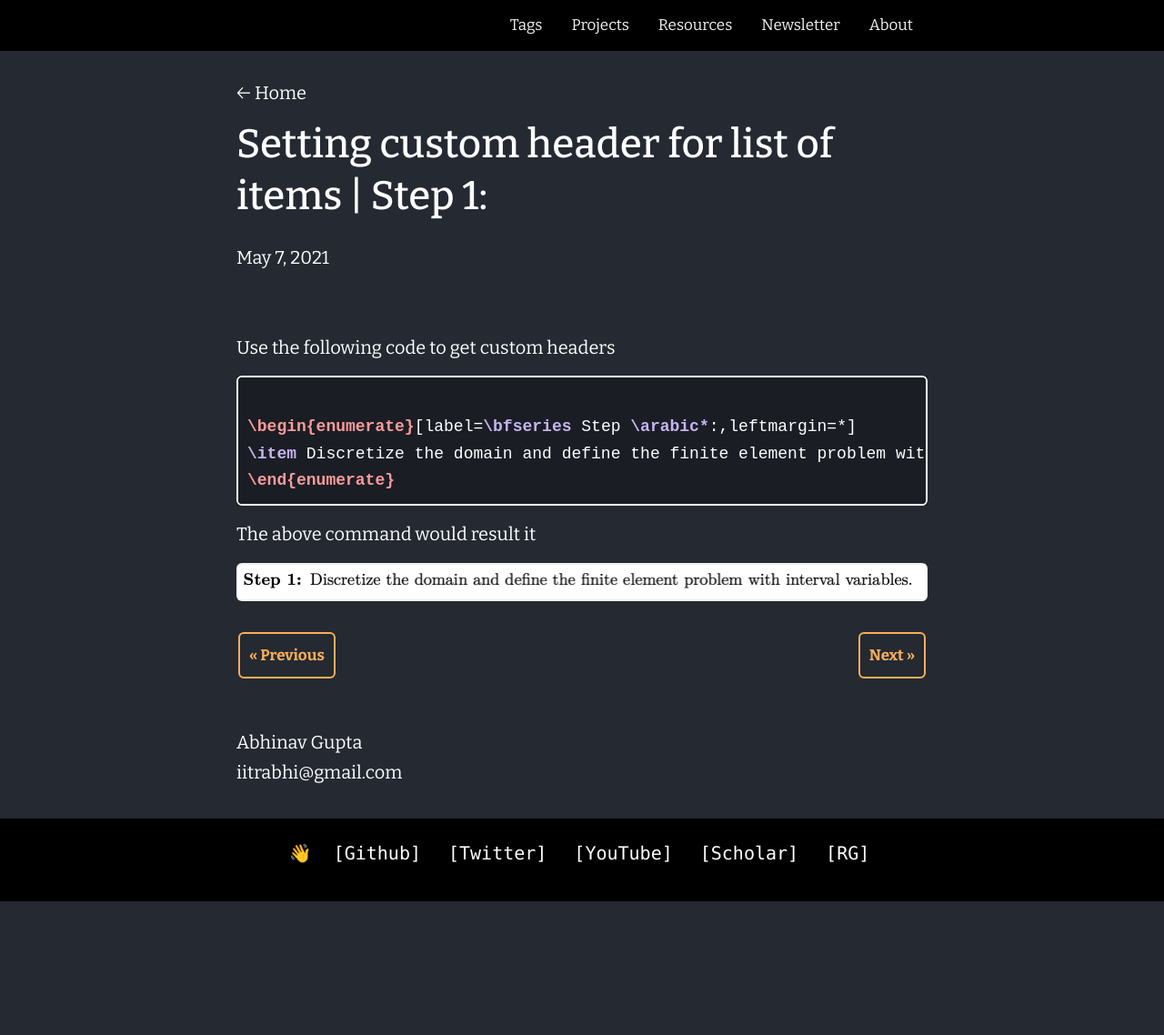
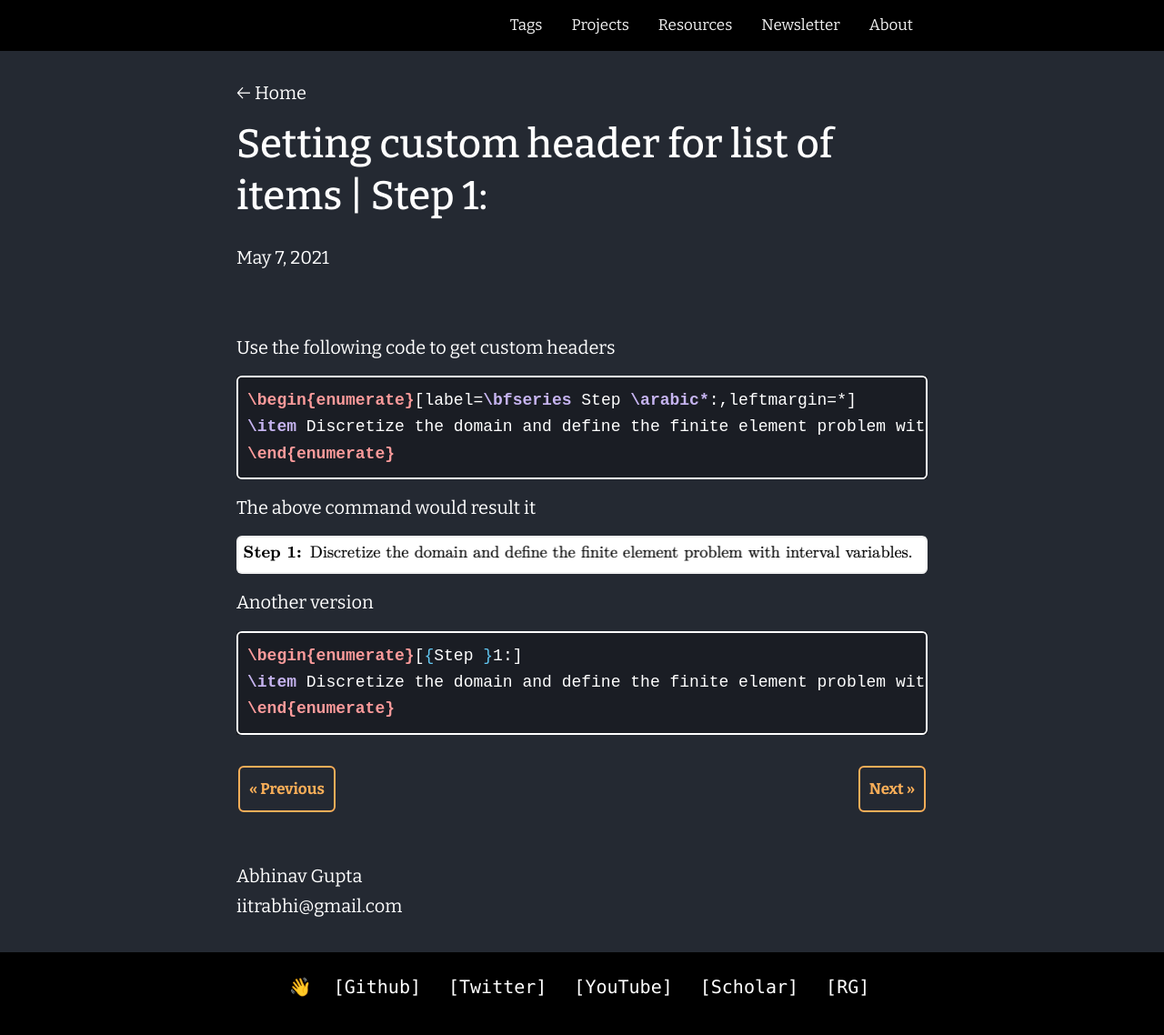
Before and after one commit to iitrabhi/iitrabhi.github.io, a Jekyll site: the page built from _posts/2021/2021-05-07-custom-enumerate-header.md, in a window 1280 px wide. Shown: the whole page at 91% size. Built offline with Jekyll 4.4.1, drawn with Linux system fonts in a browser that asks for light colours; before the commit the page ends 991 px from its top, so only the background shows below that.

Commit message:
Update 2021-05-07-custom-enumerate-header.md

````diff
--- a/_posts/2021/2021-05-07-custom-enumerate-header.md
+++ b/_posts/2021/2021-05-07-custom-enumerate-header.md
@@ -9,7 +9,6 @@ typora-root-url: ../../../website
 Use the following code to get custom headers
 
 ```latex
-
 \begin{enumerate}[label=\bfseries Step \arabic*:,leftmargin=*]
 \item Discretize the domain and define the finite element problem with interval variables.
 \end{enumerate}
@@ -18,3 +17,11 @@ Use the following code to get custom headers
 The above command would result it
 
 ![image-20210507113158212](/assets/images/image-20210507113158212.png)
+
+Another version
+
+```latex
+\begin{enumerate}[{Step }1:]
+\item Discretize the domain and define the finite element problem with interval variables.
+\end{enumerate}
+```
````
